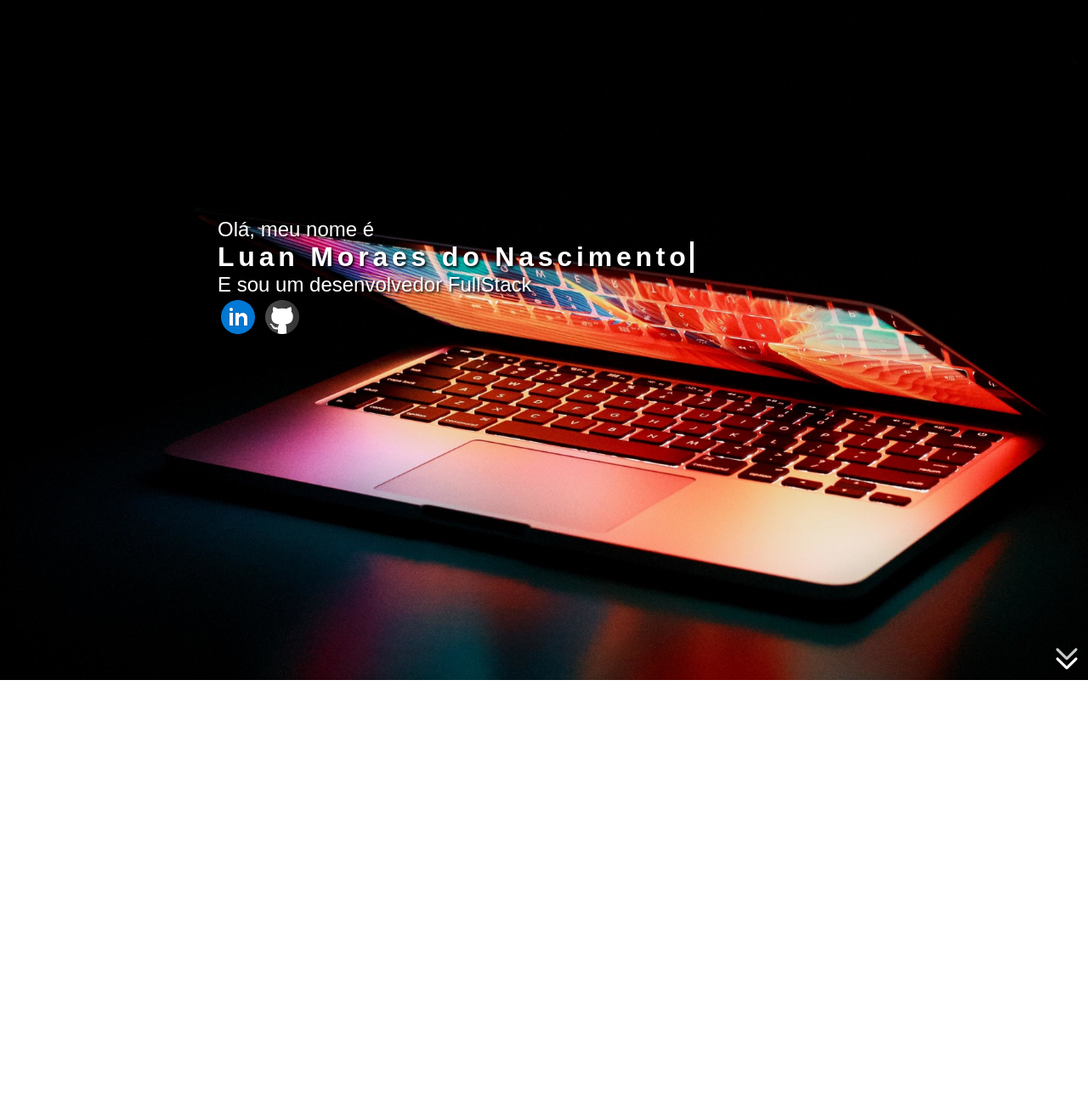
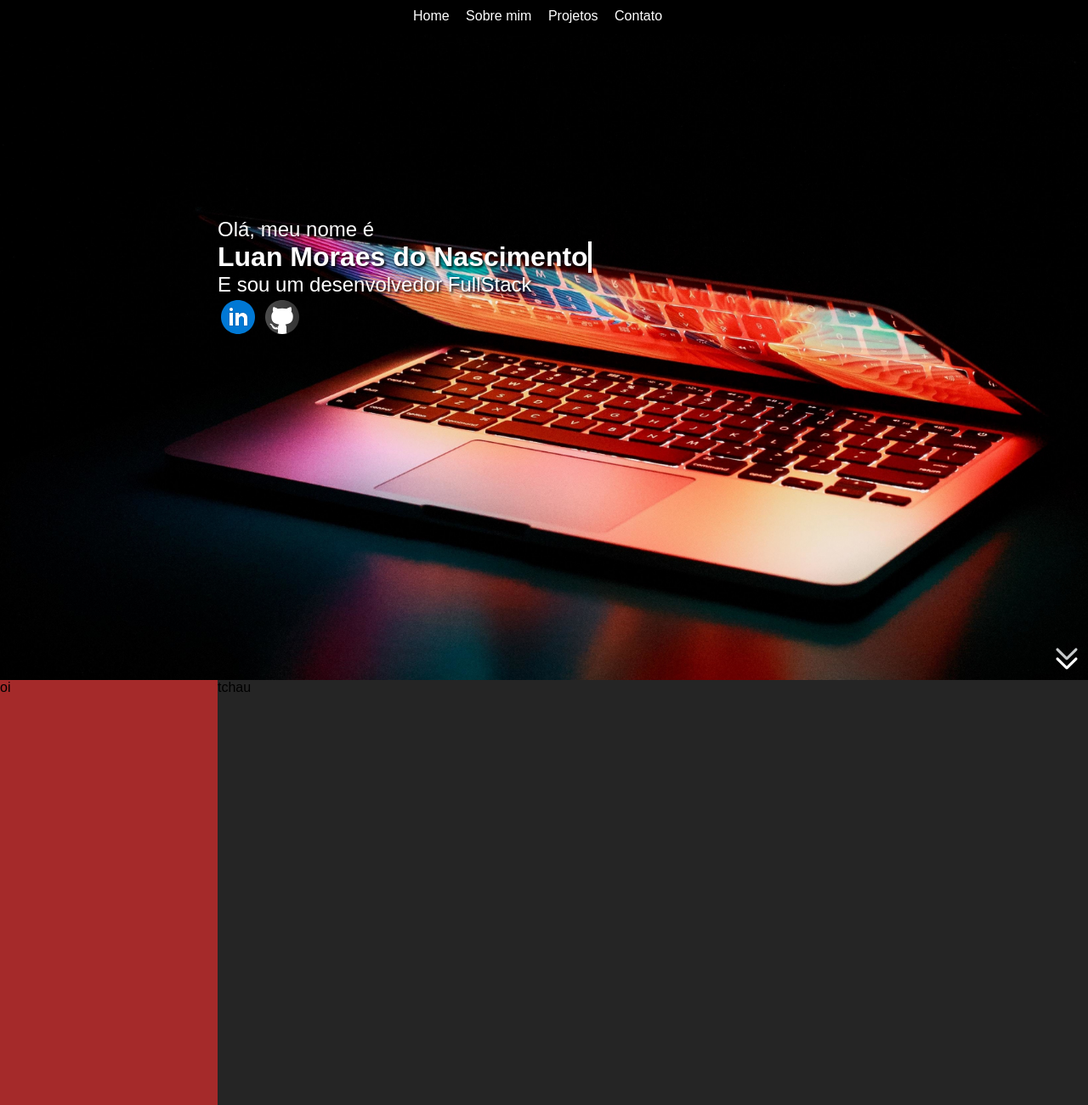
Before and after one commit to mnluan/portfolio, a plain HTML site: page index.html in a window 1280 px wide. Shown: the top 1300 px of the page at 85% size. Before the commit the page ends 800 px from the top, so only its background shows below. Drawn offline with Linux system fonts and the light colour scheme.

Commit message:
topbar added

```diff
--- a/index.html
+++ b/index.html
@@ -11,13 +11,10 @@
 
 <body>
 
-    <section id="hi">
+    <section id="home">
         <div id="block1">
             <p id="hello">Ol&aacute;, meu nome &eacute;</p>
             <div class="typewriter1">
-                <h1>Luan Moraes do Nascimento</h1>
-            </div>
-            <div class="typewriter2" display="none">
                 <h1>Luan Moraes do Nascimento</h1>
             </div>
             <p id="hello">E sou um desenvolvedor FullStack</p>
@@ -29,6 +26,18 @@
         <div id="scroll"></div>
     </section>
 
+    <section id="about-me">
+        <div class="me">oi</div>
+        <div class="about">tchau</div>
+    </section>
+
+    <div class="menubar">
+        <a href="#home" class="menutxt">Home</a>
+        <a href="#about-me" class="menutxt">Sobre mim</a>
+        <a href="#projects" class="menutxt">Projetos</a>
+        <a href="#contact-me" class="menutxt">Contato</a>
+    </div>
+
 </body>
 
 </html>
--- a/res/css/style.css
+++ b/res/css/style.css
@@ -5,12 +5,16 @@
   font-family: Arial, Helvetica, sans-serif;
 }
 
+html{
+  scroll-behavior: smooth; /* Aplicando rolagem suave */
+}
+
+/*section 1*/
 .typewriter1 h1 {
   overflow: hidden; /* Ensures the content is not revealed until the animation */
   border-right: .15em solid black; /* The typwriter cursor */
   white-space: nowrap; /* Keeps the content on a single line */
   margin: 0 auto; /* Gives that scrolling effect as the typing happens */
-  letter-spacing: .15em; /* Adjust as needed */
   animation:
     typing 3.5s steps(40, end),
     blink-caret .75s step-end infinite;
@@ -32,7 +36,7 @@
   50% { border-color: white; }
 }
 
-#hi{
+#home{
   background-image: url("../img/img001.jpg");
   background-repeat: no-repeat;
   background-size:cover;
@@ -40,19 +44,19 @@
   color: white;
   position: relative;
   height: 100vh;
-  width: 100vw;
+  width: 100%;
   text-shadow: black 0.1em 0.1em 0.2em;
 }
 
-#hi p{
+#home p{
   font-size: x-large;
 }
 
-#hi h1{
+#home h1{
   font-size: xx-large;
 }
 
-#hi #block1{
+#home #block1{
   margin-top: 20%;
   margin-left: 20%;
   position: relative;
@@ -67,23 +71,59 @@
   right: 0;
 }
 
+/*Sction 2*/
+#about-me{
+  display: flex;
+  flex-direction:row;
+  height: 100vh;
+  width: 100%;
+}
+
+.me{
+  background-color: brown;
+  width: 20%;
+}
+.about{
+  background-color: rgb(37, 37, 37);
+  width: 80%;
+}
+
+/*Menubar*/
+.menubar {
+  top: 0;
+  height:40px;
+  width: 100%;
+  padding: 10px;
+  position: fixed;
+  text-align: center;
+  background-color: #0000004b;
+  color: white;
+  backdrop-filter: blur(12.0px);
+}
+
+.menubar a{
+  color: white;
+  text-decoration:none;
+  margin-right: 15px;
+}
+
+menu a:visited{
+  color: white;
+}
+
+/*Screen adjusts*/
 @media only screen and (orientation: portrait){
-  .typewriter2{
-      display: block;
-  }
-  .typewriter1{
-    display: none;
-  }
 
-  #hi p{
+  #home p{
     font-size: large;
   }
 
-  #hi h1{
+  #home h1{
     font-size: x-large;
   }
 
-  #hi #block1{
+  #home #block1{
+    margin-top: 40%;
     margin-left: 20px;
   }
 
```
